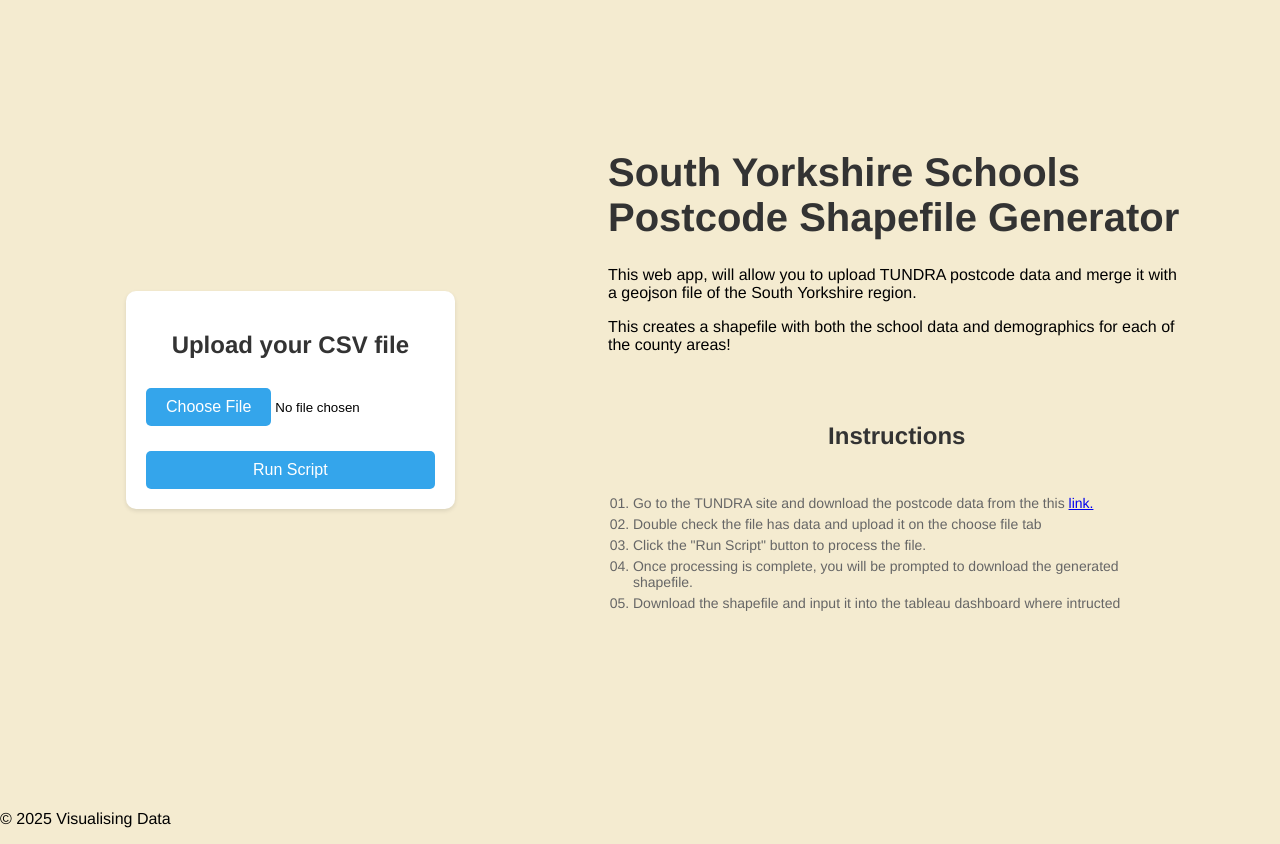
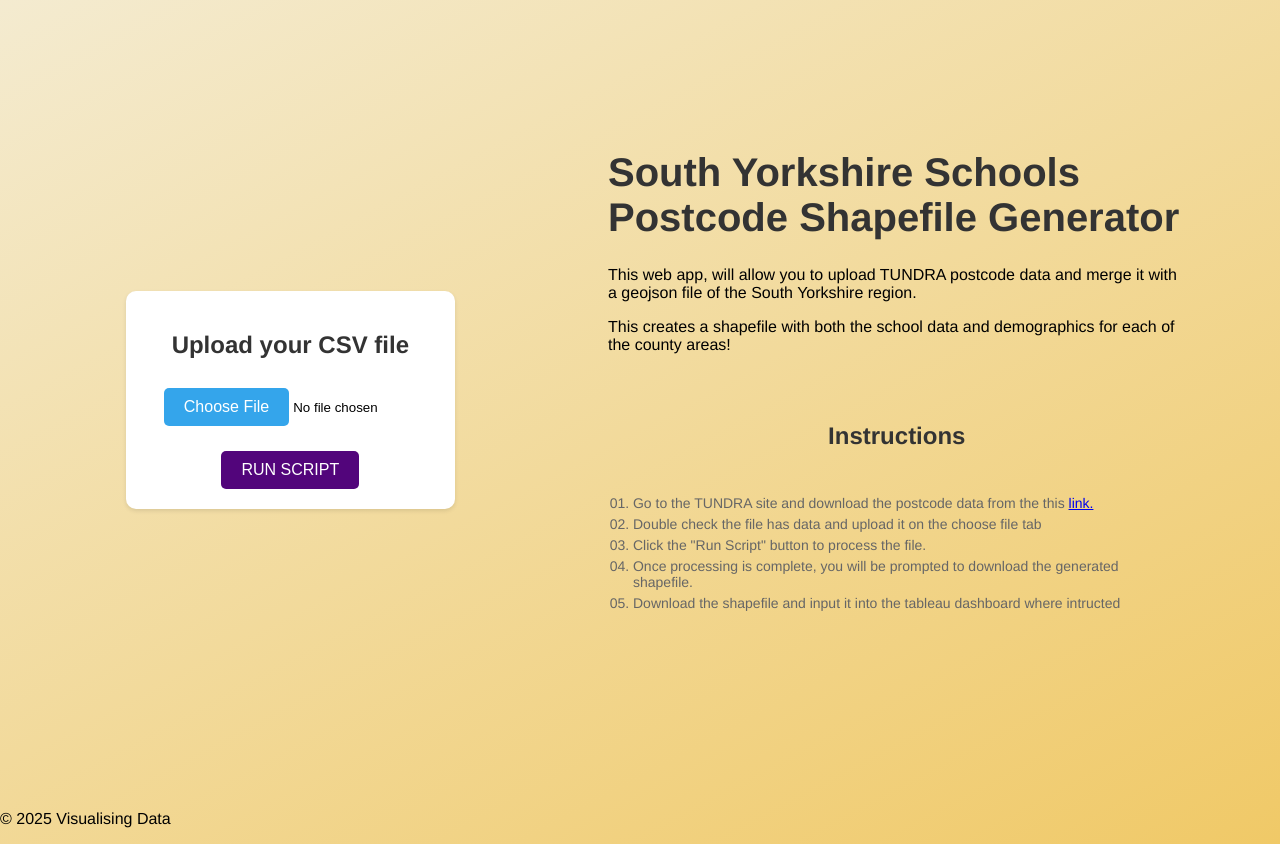
Before and after one commit to iwuji1/SY-shapefile-maker, a Flask app: page / in a window 1280 px wide. Run offline with Flask 3, Linux system fonts and the light colour scheme.

Commit message:
add icon

```diff
--- a/static/css/main.css
+++ b/static/css/main.css
@@ -2,7 +2,8 @@ body {
   margin: 0;
   padding: 0;
   font-family: "Helvetica Neue", Helvetica, Arial, sans-serif;
-  background-color: #F4EBD0;
+  background: #F4EBD0;
+  background: linear-gradient(152deg,rgba(244, 235, 208, 1) 0%, rgba(240, 201, 103, 1) 100%);
 }
 
 .spinner {
@@ -20,6 +21,9 @@ margin: 10px auto;
 100% { transform: rotate(360deg);}
 }
 
+form {
+  align-items: center;
+}
 .form_container {
   width: 25%;
   margin: 0 auto;
@@ -29,6 +33,7 @@ margin: 10px auto;
   border-radius: 10px;
   box-shadow: 0 2px 4px rgba(0, 0, 0, 0.1);
   background-color: #fff;
+  align-items: center;
 }
 
 .form_information {
@@ -98,13 +103,18 @@ form {
 }
 
 button {
-  background-color: #34A5EB;
+  background-color: #52057B;
   color: white;
   padding: 10px 20px;
   border: none;
   border-radius: 5px;
   cursor: pointer;
   font-size: 16px;
+  text-transform: uppercase;
+}
+
+.button:hover {
+  filter: brightness(120%);
 }
 
 ol {
--- a/templates/index.html
+++ b/templates/index.html
@@ -1,8 +1,9 @@
 <!DOCTYPE html>
 <html>
 <head>
-  <title>Upload File</title>
+  <title>SY Postcodes</title>
   <link rel="stylesheet" href="{{ url_for('static', filename='css/main.css') }}">
+  <link rel="shortcut icon" href="{{ url_for('static', filename='favicon.ico') }}">
 </head>
 <body>
   <div class="page">
```
Also changed, not shown: static/android-chrome-192x192.png (added), static/android-chrome-512x512.png (added), static/apple-touch-icon.png (added), static/favicon-16x16.png (added), static/favicon-32x32.png (added), static/favicon.ico (added).
